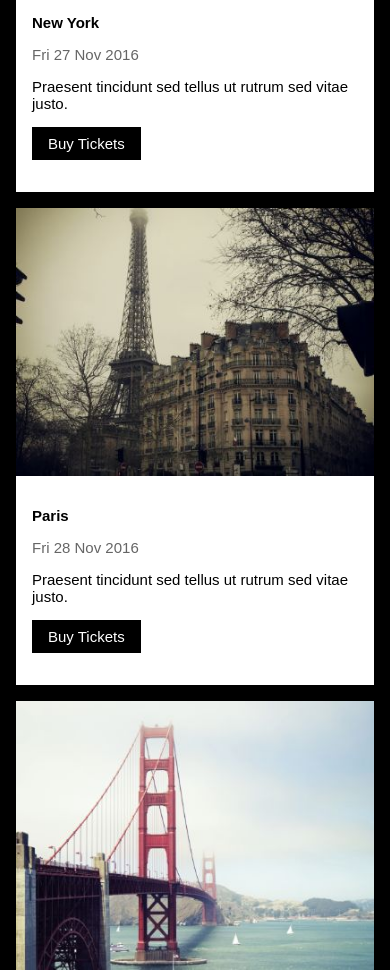
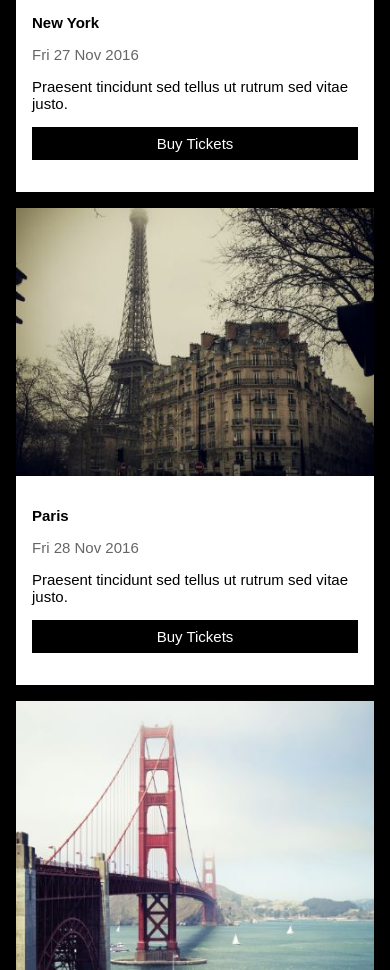
Before and after one commit to Haidzls/the-band, a plain HTML site: page index.html in a window 390 px wide. Shown: the part 2220-3190 px from the top of the page. Drawn offline with Linux system fonts and the light colour scheme.

Commit message:
fix buttom

```diff
--- a/asset/css/responsive.css
+++ b/asset/css/responsive.css
@@ -61,4 +61,13 @@
         padding: 8px 0 !important;
         margin: 0 !important;
     }
+
+    .buy-buttom{
+        display: block !important;
+        text-align: center;
+    }
+
+    .send-buttom{
+        width: 100%;
+    }
 }
```
